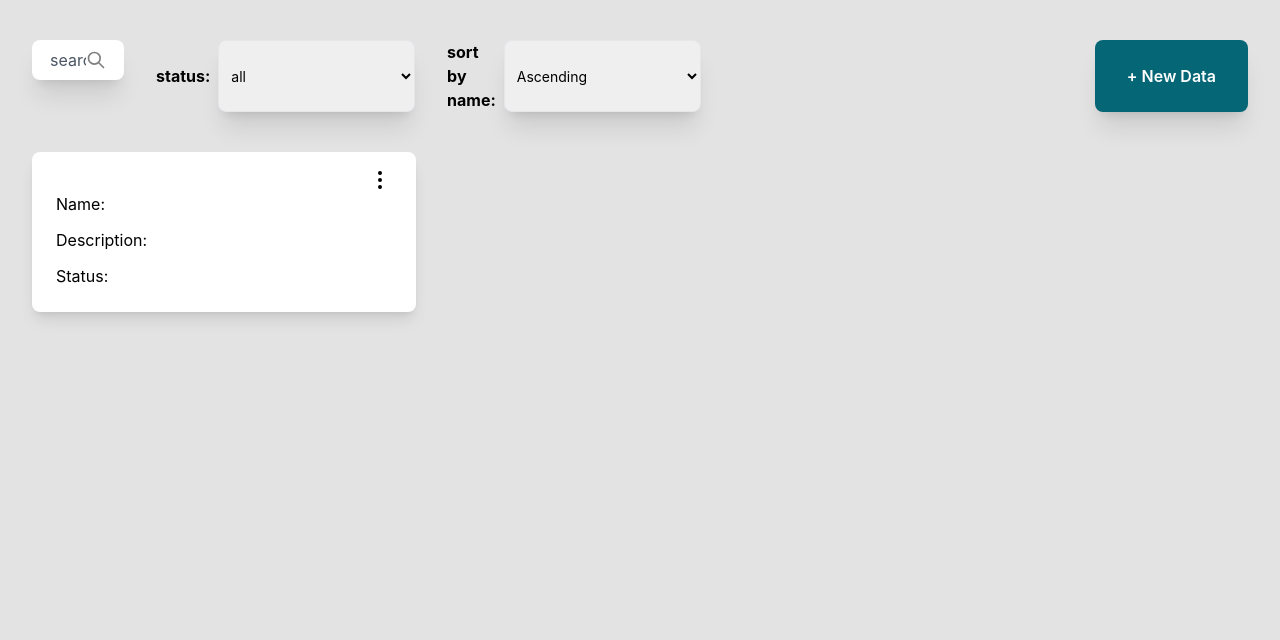
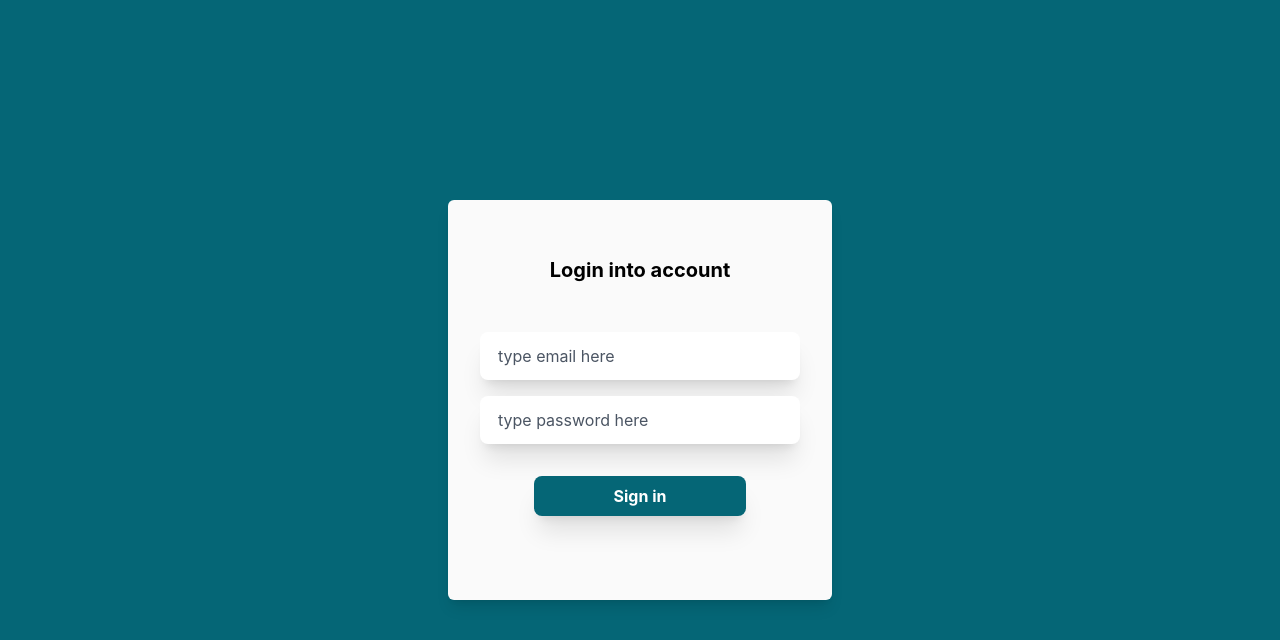
Before and after one commit to fazaghulam/mitramas-pretest-2, a React (Create React App) app: page /login in a window 1280 px wide. Shown: the top 640 px of the page. Built offline with nearby package versions, Linux system fonts and the light colour scheme.

Commit message:
login page request function

```diff
--- a/package.json
+++ b/package.json
@@ -6,8 +6,10 @@
     "@testing-library/jest-dom": "^5.16.1",
     "@testing-library/react": "^12.1.2",
     "@testing-library/user-event": "^13.5.0",
+    "axios": "^0.24.0",
     "react": "^17.0.2",
     "react-dom": "^17.0.2",
+    "react-router-dom": "^6.2.1",
     "react-scripts": "5.0.0",
     "web-vitals": "^2.1.2"
   },
--- a/src/App.css
+++ b/src/App.css
@@ -35,6 +35,10 @@
   background-color: #093f47;
 }
 
+.card {
+  background-color: #fafafa;
+}
+
 .dashboard {
   background-color: #E3E3E3;
 }
@@ -47,3 +51,19 @@
     transform: rotate(360deg);
   }
 }
+
+.loader {
+  border-top-color: #FFFFFF;
+  -webkit-animation: spinner 1.5s linear infinite;
+  animation: spinner 1.5s linear infinite;
+}
+
+@-webkit-keyframes spinner {
+  0% { -webkit-transform: rotate(0deg); }
+  100% { -webkit-transform: rotate(360deg); }
+}
+
+@keyframes spinner {
+  0% { transform: rotate(0deg); }
+  100% { transform: rotate(360deg); }
+}
--- a/src/App.js
+++ b/src/App.js
@@ -1,13 +1,18 @@
 import "./App.css";
+import { Routes, Route, BrowserRouter, Navigate } from "react-router-dom";
 import Dashboard from "./pages/Dashboard";
 import Login from "./pages/Login";
 
 function App() {
+  const isLoggedIn = localStorage.getItem("user-token") ? localStorage.getItem("user-token") : false;
+
   return (
-    <div className="">
-      {/* <Login /> */}
-      <Dashboard />
-    </div>
+    <BrowserRouter>
+      <Routes>
+        <Route path="/login" element={<Login />} />
+        <Route exact path="/" element={isLoggedIn ? <Dashboard /> : <Navigate to={{ pathname: "/login" }} />} />
+      </Routes>
+    </BrowserRouter>
   );
 }
 
--- a/src/pages/Login.js
+++ b/src/pages/Login.js
@@ -1,6 +1,10 @@
 import { useState } from "react";
+import { useNavigate } from "react-router-dom";
+import axios from "axios";
 
 export default function Login() {
+  let navigate = useNavigate();
+
   const [email, setEmail] = useState("");
   const [password, setPassword] = useState("");
   const [loading, setLoading] = useState(false);
@@ -11,7 +15,25 @@ export default function Login() {
     }
   };
 
-  const handleLogin = () => {};
+  const handleLogin = () => {
+    setLoading(true);
+    axios
+      .post("https://mitramas-test.herokuapp.com/auth/login", {
+        email,
+        password,
+      })
+      .then((resp) => {
+        if (resp.status === 200) {
+          localStorage.setItem("user-token", resp.data.access_token);
+          navigate(`/`);
+        }
+        setLoading(false);
+      })
+      .catch((err) => {
+        console.log(err);
+        setLoading(false);
+      });
+  };
 
   return (
     <div className="flex h-screen justify-center items-center">
```
Also changed, not shown: 1 other file (tests, documents, lock files or other folders).
